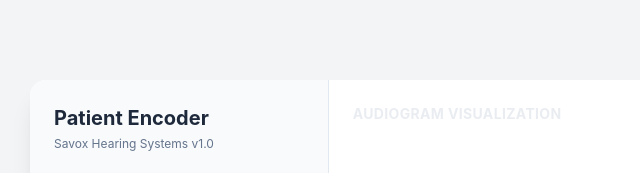
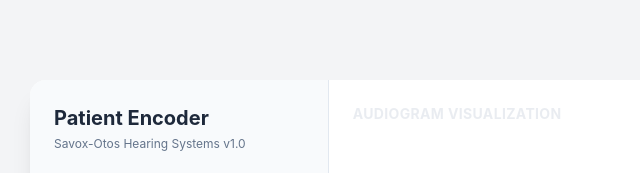
Before and after one commit to Notahuman1998/Savox_Otos, a plain HTML site: page index.html in a window 1280 px wide. Shown: the top 173 px of the page, 162-802 px from the left. Drawn offline with nearby package versions, Linux system fonts and the light colour scheme.

Commit message:
Update application name in index.html

```diff
--- a/index.html
+++ b/index.html
@@ -19,7 +19,7 @@
         <!-- Sidebar / Controls -->
         <div class="w-full md:w-1/3 bg-slate-50 p-6 flex flex-col border-r border-slate-200">
             <h1 class="text-xl font-bold text-slate-800 mb-1">Patient Encoder</h1>
-            <p class="text-xs text-slate-500 mb-6">Savox Hearing Systems v1.0</p>
+            <p class="text-xs text-slate-500 mb-6">Savox-Otos Hearing Systems v1.0</p>
 
             <!-- File Upload -->
             <div id="dropZone" class="drop-zone rounded-lg p-8 flex flex-col items-center justify-center text-center cursor-pointer mb-6 flex-grow">
```
